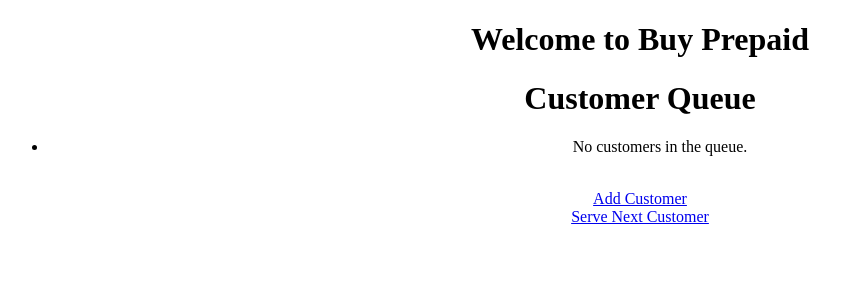
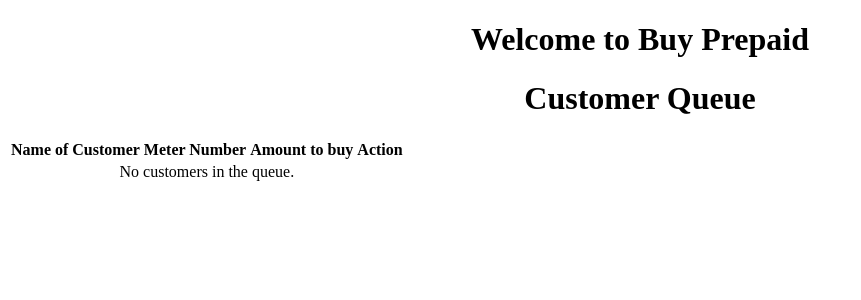
Before and after one commit to benedictowusu/Buy_Prepaid, a Django app: page /list/ in a window 1280 px wide. Shown: the top 300 px of the page, without its empty margins (0-861 px from the left). Run offline with Django 5.2, Linux system fonts and the light colour scheme; the visitor is signed in with stand-in values (Sample User, id 1); data that the repository does not hold is empty.

Commit message:
added the ability to serve customers

```diff
--- a/customers/views.py
+++ b/customers/views.py
@@ -1,6 +1,5 @@
 from django.shortcuts import render, redirect
 from .forms import BuyForm
-from .models import Customers
 from django.contrib.auth.decorators import login_required
 
 # Create your views here.
--- a/seller/templates/queue.html
+++ b/seller/templates/queue.html
@@ -1,16 +1,39 @@
-{% extends 'base.html' %}{% block queue %}
+{% extends 'base.html' %} {% block queue %}
 <div>
   <h1>Customer Queue</h1>
-  <ul>
-    {% for buyer in buyer %}
-    <li>{{ buyer.name }} (added at {{ buyer.request_time }})</li>
-    {% empty %}
-    <li>No customers in the queue.</li>
-    {% endfor %}
-  </ul>
+  <table>
+    <thead>
+      <tr>
+        <th>Name of Customer</th>
+        <th>Meter Number</th>
+        <th>Amount to buy</th>
+        <th>Action</th>
+      </tr>
+    </thead>
+    <tbody>
+      {% for buyer in buyer %}
+      <tr>
+        <td>{{ buyer.name }}</td>
+        <td>{{ buyer.meter_number }}</td>
+        <td>{{ buyer.amount_to_buy }}</td>
+        <td>
+          <form
+            method="post"
+            action="{% url 'seller:serve' buyer.id %}"
+            style="display: inline"
+          >
+            {% csrf_token %}
+            <button type="submit">Serve</button>
+          </form>
+        </td>
+      </tr>
+      {% empty %}
+      <tr>
+        <td colspan="4">No customers in the queue.</td>
+      </tr>
+      {% endfor %}
+    </tbody>
+  </table>
   <br />
-  <a href="{% url 'customers:buy' %}">Add Customer</a>
-  <br />
-  <a href="{% url 'customers:serve' %}">Serve Next Customer</a>
 </div>
 {% endblock %}
--- a/seller/urls.py
+++ b/seller/urls.py
@@ -4,6 +4,6 @@ from .views import view_queue, serve_buyer, login_view
 app_name = "seller"
 urlpatterns = [
     path('list/', view_queue, name='list'),
-    path('serve/', serve_buyer, name='serve'),
     path('login/', login_view, name='login'),
+    path('serve_buyer/<int:customer_id>/', serve_buyer, name='serve'),
 ]
--- a/seller/views.py
+++ b/seller/views.py
@@ -1,21 +1,18 @@
-from django.shortcuts import render,redirect
+from django.shortcuts import get_object_or_404, render,redirect
 from customers.models import Customers
 from django.contrib.auth.forms import AuthenticationForm
 from django.contrib.auth import login, logout
 from django.contrib.auth.decorators import login_required
+from .forms import CustomerForm
 
 # Create your views here.
 def login_view(request):
     if request.method == 'POST':
         loginform = AuthenticationForm(data=request.POST)
         if loginform.is_valid():
-            #login by retrieving user
             user = loginform.get_user()
             login(request, user)
-            if 'next' in request.POST:
-                return redirect(request.POST.get('next'))
-            else:
-                return redirect('seller:list')
+            return redirect('seller:list')
     else:
         loginform = AuthenticationForm()
     return render(request, 'login.html', {'loginform': loginform})
@@ -25,14 +22,26 @@ def logout_view(request):
         logout(request)
         return redirect('seller:login')
 
+def add_customer(request):
+    if request.method == 'POST':
+        addcustomer = CustomerForm(request.POST)
+        if addcustomer.is_valid():
+            addcustomer.save()
+            return redirect('view_queue')
+    else:
+        addcustomer = CustomerForm()
+    return render(request, 'queue.html', {'addcustomer': addcustomer})
+
 @login_required
-def serve_buyer(request):
-    buy = Customers.objects.order_by('request_time').first()
-    if buy:
-        buy.delete()
-    return redirect('customers:serve')
+def serve_buyer(request, customer_id):
+    # Fetch the customer object by ID or return a 404 error if not found
+    customer = get_object_or_404(Customers, id=customer_id)
+    # Delete the customer object from the database when served
+    customer.delete()
+    return redirect('seller:list')
 
 @login_required
 def view_queue(request):
+    # Get all customer objects ordered by the request time
     buyer = Customers.objects.order_by('request_time')
-    return render(request, 'queue.html', {'buyer':buyer})
+    return render(request, 'queue.html', {'buyer': buyer})
```
Also changed, not shown: seller/forms.py (added, +7 -0 lines).
